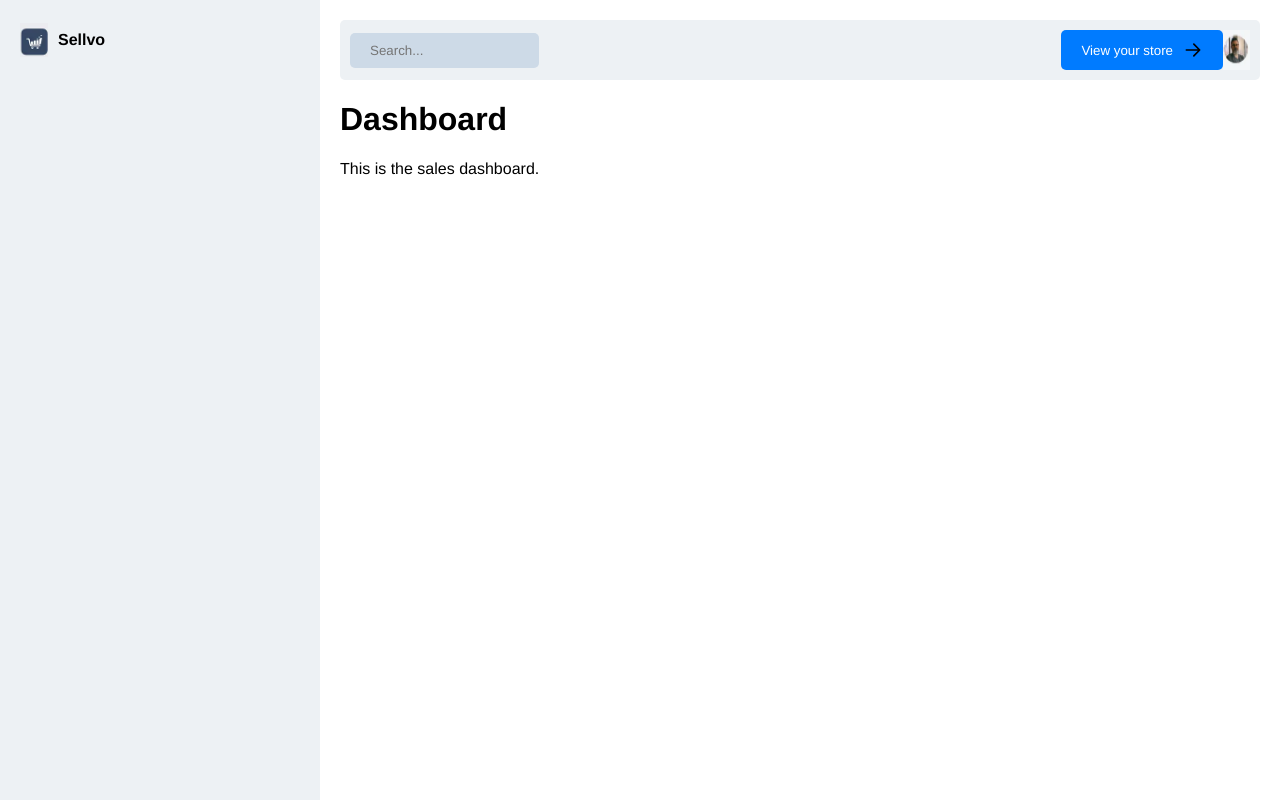
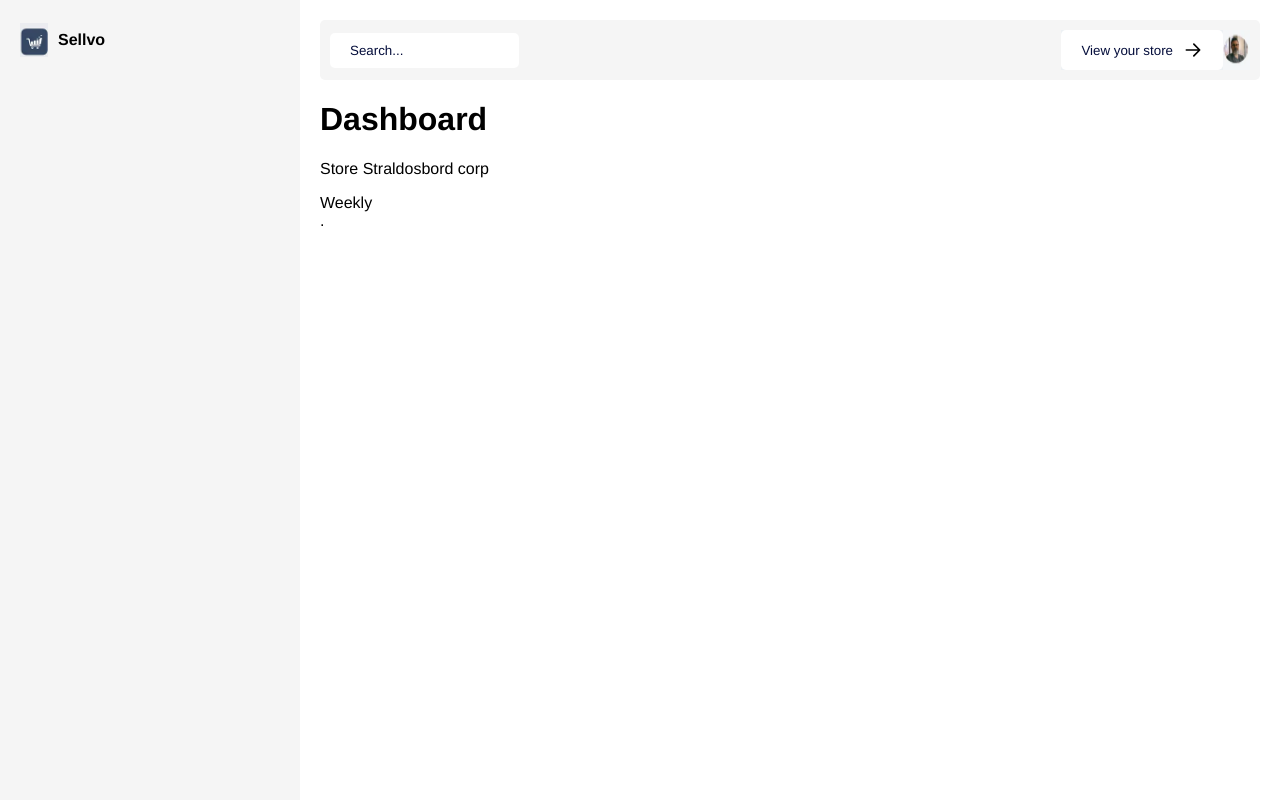
Before and after one commit to SupremeGuru/perfect_frontend, a plain HTML site: page frontend/Frontend/Projects/sales-wireframe/index.html in a window 1280 px wide. Drawn offline with Linux system fonts and the light colour scheme.

Commit message:
clamp and minmax css

```diff
--- a/frontend/Frontend/Projects/sales-wireframe/index.html
+++ b/frontend/Frontend/Projects/sales-wireframe/index.html
@@ -13,13 +13,14 @@
         body{
             margin:0;
             padding:0;
+
         }
         .container{
             display: grid;
-            grid-template-columns: 1fr 3fr;
+            grid-template-columns: minmax(200px,300px) 1fr;
         }
         .sidebar{
-            background-color: rgb(237, 241, 244);
+            background-color: whitesmoke;
             padding: 20px;
             height: 100vh;
         }
@@ -38,14 +39,14 @@
             display: flex;
             justify-content: space-between;
             align-items: center;
-            background-color: rgb(237, 241, 244);
+            background-color: whitesmoke;
             width: 100%;
             padding: 10px;
             border-radius: 5px;
         }
         .content-header-container > input{
-            background-color: rgb(205, 218, 231);
-            color: white;
+            background-color: rgb(255, 255, 255);
+            color: hsl(230deg 90% 12%);
             border: none;
             padding: 10px 20px;
             border-radius: 5px;
@@ -53,13 +54,17 @@
             display: flex;
             align-items: center;
             gap: 10px;}
+            .content-header-container > input::placeholder {
+            color: hsl(230deg 90% 12%);
+            opacity: 1;
+}
         .content-header{
             display: flex;
             justify-content: flex-end;
             background-color: rgb(237, 241, 244);
         }.content-header > button{
-            background-color: rgb(0, 123, 255);
-            color: white;
+            background-color: rgb(255, 255, 255);
+            color: hsl(230deg 90% 12%);
             border: none;
             padding: 10px 20px;
             border-radius: 5px;
@@ -90,9 +95,15 @@
                 </div>
             </div>
             <div>
-                <h1>Dashboard</h1>
-                <p>This is the sales dashboard.</p>
+                <div>
+                    <h1>Dashboard</h1>
+                    <p>Store Straldosbord corp</p>
+                </div>
+                <div>
+                    Weekly
+                </div>
             </div>
+            .
         </div>
     </div>
 </body>
--- /dev/null
+++ b/frontend/css3/clamp/index.html
@@ -0,0 +1,16 @@
+<!DOCTYPE html>
+<html lang="en">
+<head>
+    <meta charset="UTF-8">
+    <meta name="viewport" content="width=device-width, initial-scale=1.0">
+    <title>Clamp() in css </title>
+    <link rel="stylesheet" href="style.css">
+</head>
+<body>
+    <div class="center">
+        <div class="container">
+            We are selling at a 10% discount buy your city land today
+        </div>
+    </div>
+</body>
+</html>
--- /dev/null
+++ b/frontend/css3/clamp/style.css
@@ -0,0 +1,15 @@
+.center{
+    display: flex;
+    flex-direction: column;
+    align-items: center;
+}
+
+.container{
+    width: clamp(300px, 50% ,440px);
+    text-align: center;
+    background-color: yellow;
+    border-radius: 20px;
+    font-size: clamp(2vw, 8.5vw, 5vw);
+    font-weight: bolder;
+    font-family: 'Segoe UI', Tahoma, Geneva, Verdana, sans-serif;
+}
--- /dev/null
+++ b/frontend/css3/clamp/style2.css
@@ -0,0 +1,8 @@
+.center{
+    display: flex;
+    flex-direction: column;
+    align-items: center;
+}
+p{
+    font-size: clamp(2vw, 3vw, 4vw);
+}
--- a/frontend/css3/minmax/style.css
+++ b/frontend/css3/minmax/style.css
@@ -2,6 +2,8 @@
     display: grid;
     /* code for sidebar with minmax*/
     grid-template-columns: minmax(200px,300px) 1fr;
+    /* code for double sidebar */
+    /* grid-template-columns: minmax(200px,300px) 1fr minmax(200px,300px); */
     gap: 30px;
 }
 .card{
```
Also changed, not shown: frontend/css3/clamp/index2.html (added, +22 -0 lines).
